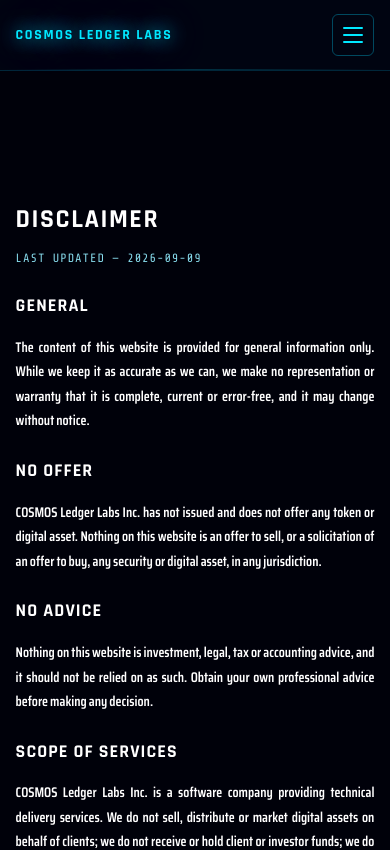
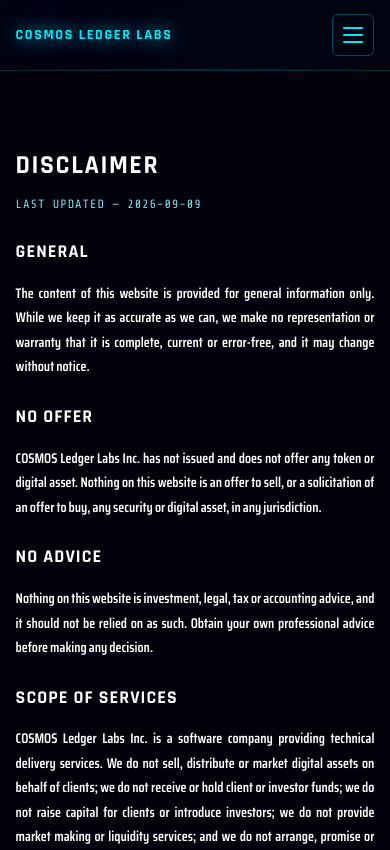
Before and after one commit to cosmosledgerlabs/cosmosledgerlabs-website, a Next.js app: page /disclaimer in a window 390 px wide. Shown: the top 850 px of the page. Built offline with nearby package versions, Linux system fonts and the light colour scheme; no server answers.

Commit message:
Adjust padding values in Legal.module.css

```diff
--- a/styles/Legal.module.css
+++ b/styles/Legal.module.css
@@ -4,11 +4,11 @@
 
 .page {
   position: relative;
-  padding-top: 76px;
+  padding-top: 64px;
 }
 
 @media (max-width: 767px) {
-  .page { padding-top: 150px; }
+  .page { padding-top: 96px; }
 }
 
 .main {
```
